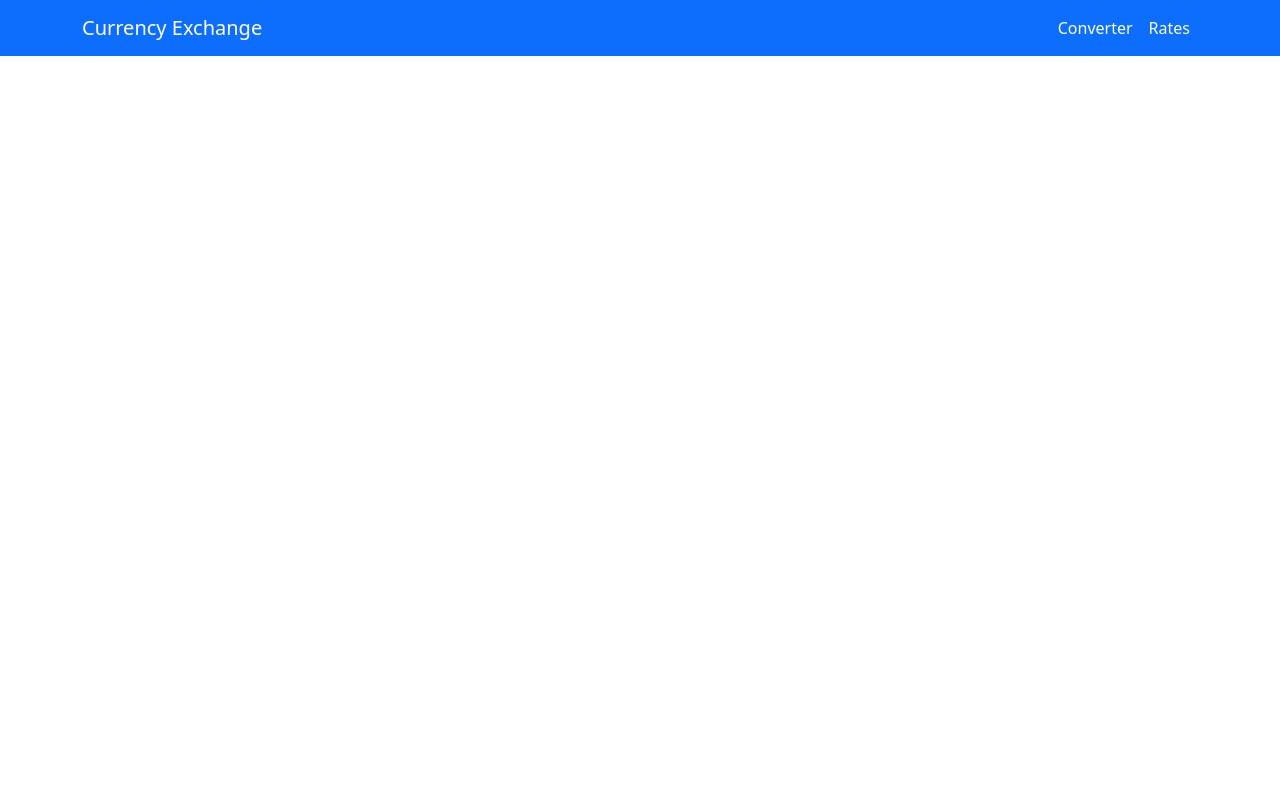
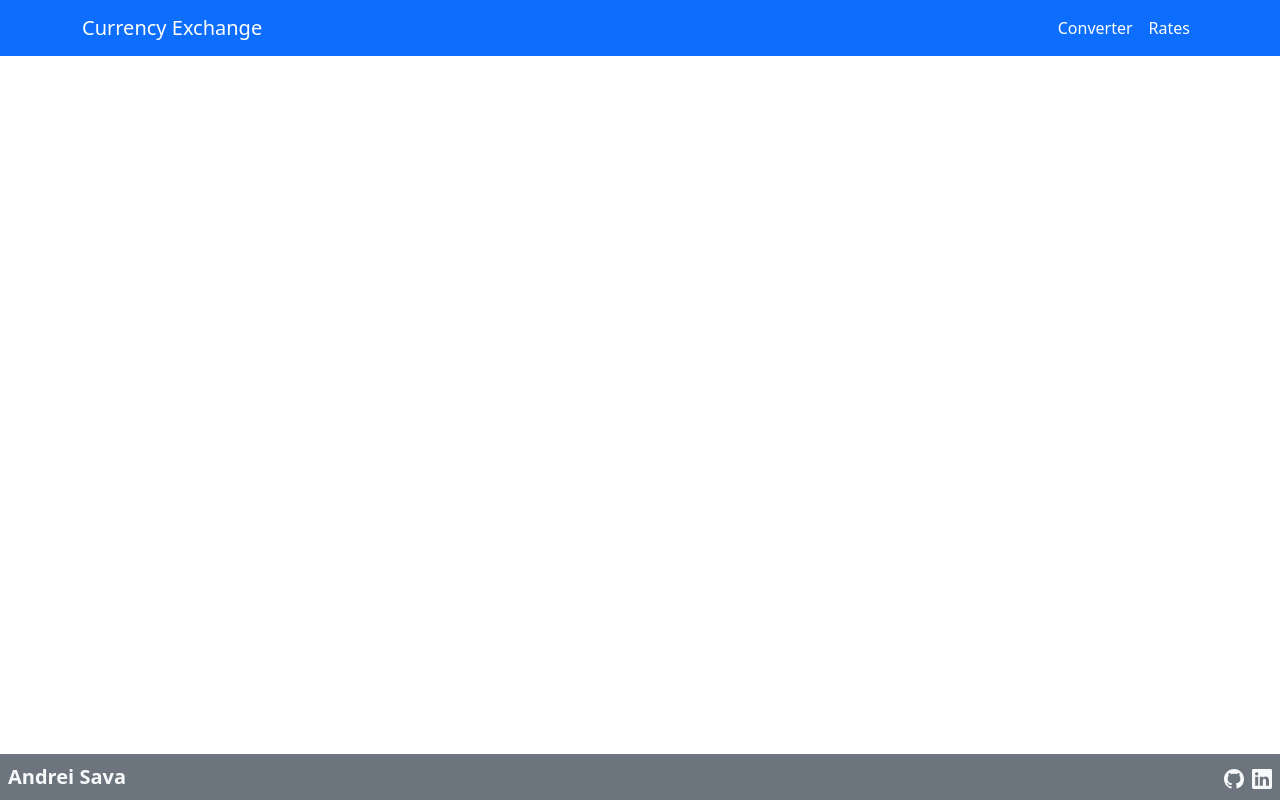
Before and after one commit to andreisava-webdev/altcademy-currency-exchange, a React (Create React App) app: page / in a window 1280 px wide. Built offline with nearby package versions, Linux system fonts and the light colour scheme.

Commit message:
Added footer

```diff
--- a/package.json
+++ b/package.json
@@ -10,6 +10,7 @@
     "bootstrap": "^5.2.3",
     "react": "^18.2.0",
     "react-dom": "^18.2.0",
+    "react-icons": "^4.8.0",
     "react-router-dom": "5",
     "react-scripts": "5.0.1",
     "web-vitals": "^2.1.0"
--- /dev/null
+++ b/src/components/layout/Footer/FooterLink.jsx
@@ -0,0 +1,14 @@
+const FooterLink = ({ href, label }) => {
+  return (
+    <a
+      className="text-light fw-bold fs-5 text-decoration-none"
+      href={href}
+      target="_blank"
+      rel="noreferrer"
+    >
+      {label}
+    </a>
+  );
+};
+
+export default FooterLink;
--- /dev/null
+++ b/src/components/layout/Footer/index.jsx
@@ -0,0 +1,28 @@
+import { BsGithub, BsLinkedin } from 'react-icons/bs';
+import FooterLink from './FooterLink';
+
+const Footer = () => {
+  return (
+    <footer className="row fixed-bottom bg-secondary p-2 text-light">
+      <div className="d-flex justify-content-between align-items-center">
+        <FooterLink
+          href="https://andreisava-webdev.github.io/portfolio/"
+          label="Andrei Sava"
+        />
+
+        <div className="d-flex gap-2">
+          <FooterLink
+            href="https://github.com/andreisava-webdev"
+            label={<BsGithub />}
+          />
+          <FooterLink
+            href="https://www.linkedin.com/in/andrei-sava-aa939b24b/"
+            label={<BsLinkedin />}
+          />
+        </div>
+      </div>
+    </footer>
+  );
+};
+
+export default Footer;
--- a/src/components/layout/Layout.jsx
+++ b/src/components/layout/Layout.jsx
@@ -1,9 +1,12 @@
+import Footer from './Footer';
 import Header from './Header';
 
 const Layout = ({ children }) => {
   return (
     <>
       <Header />
+
+      <Footer />
     </>
   );
 };
```
Also changed, not shown: 1 other file (tests, documents, lock files or other folders).
